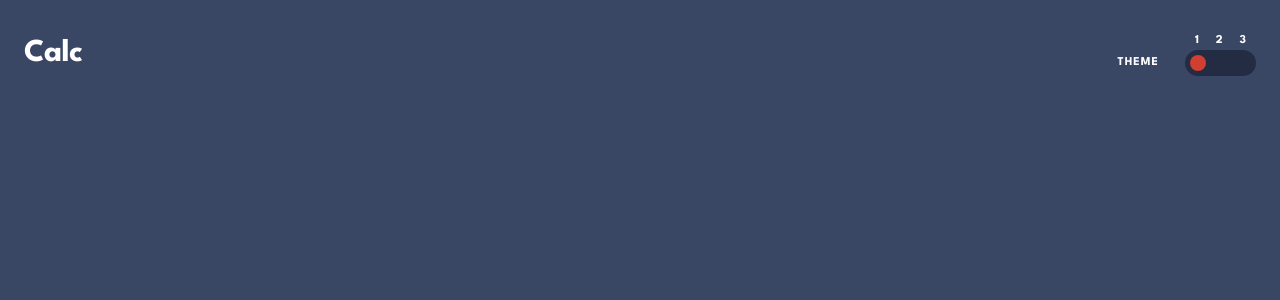
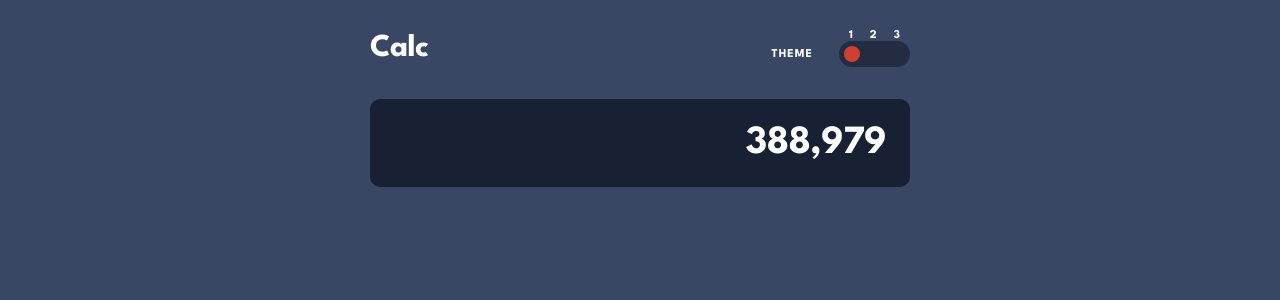
Before and after one commit to DJaye33/funky-calculator, an Angular app: page / in a window 1280 px wide. Shown: the top 300 px of the page. Built offline with nearby package versions, Linux system fonts and the light colour scheme.

Commit message:
add screen component

```diff
--- a/src/app/calculator/calculator.module.ts
+++ b/src/app/calculator/calculator.module.ts
@@ -2,10 +2,11 @@ import { NgModule } from '@angular/core';
 import { CommonModule } from '@angular/common';
 import { HeaderComponent } from './header/header.component';
 import { ThemeTogglerComponent } from './theme-toggler/theme-toggler.component';
+import { ScreenComponent } from './screen/screen.component';
 
 @NgModule({
-  declarations: [HeaderComponent, ThemeTogglerComponent],
+  declarations: [HeaderComponent, ThemeTogglerComponent, ScreenComponent],
   imports: [CommonModule],
-  exports: [HeaderComponent],
+  exports: [HeaderComponent, ScreenComponent],
 })
 export class CalculatorModule {}
--- /dev/null
+++ b/src/app/calculator/screen/screen.component.css
@@ -0,0 +1,16 @@
+.screen {
+  display: flex;
+  justify-content: flex-end;
+  align-items: center;
+  height: 8.8rem;
+  background-color: var(--screen-bg-1);
+  border-radius: 1rem;
+  margin: 3.2rem 0 2.4rem;
+  padding-right: 2.4rem;
+}
+
+.output {
+  color: var(--text-common-white);
+  font-size: 4rem;
+  letter-spacing: -0.667px;
+}
--- /dev/null
+++ b/src/app/calculator/screen/screen.component.html
@@ -0,0 +1,3 @@
+<section class="screen">
+  <span class="output">388,979</span>
+</section>
--- a/src/app/container/container.component.css
+++ b/src/app/container/container.component.css
@@ -8,5 +8,6 @@
 }
 
 main {
-  /* border: 1px dotted gold; */
+  margin: 0 auto;
+  max-width: 540px;
 }
--- a/src/app/container/container.component.html
+++ b/src/app/container/container.component.html
@@ -1,5 +1,6 @@
 <div class="theme--original" id="container">
   <main class="main">
     <app-header></app-header>
+    <app-screen></app-screen>
   </main>
 </div>
--- a/src/styles.css
+++ b/src/styles.css
@@ -81,7 +81,6 @@ html {
 body {
   font-family: "League Spartan", sans-serif;
   height: 100%;
-  line-height: 1.5;
   -webkit-font-smoothing: antialiased;
 }
 
```
Also changed, not shown: src/app/calculator/screen/screen.component.ts (added, +10 -0 lines).
